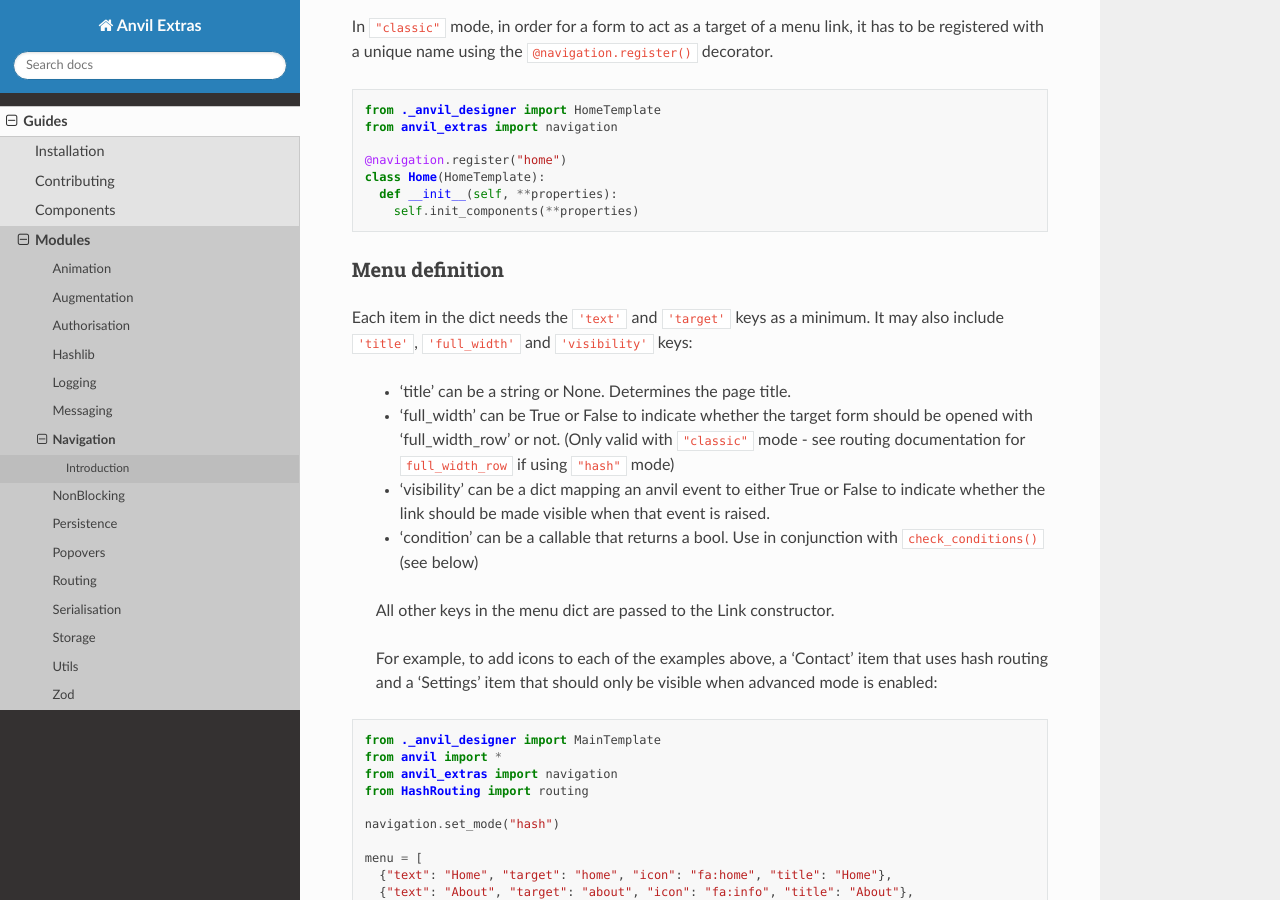
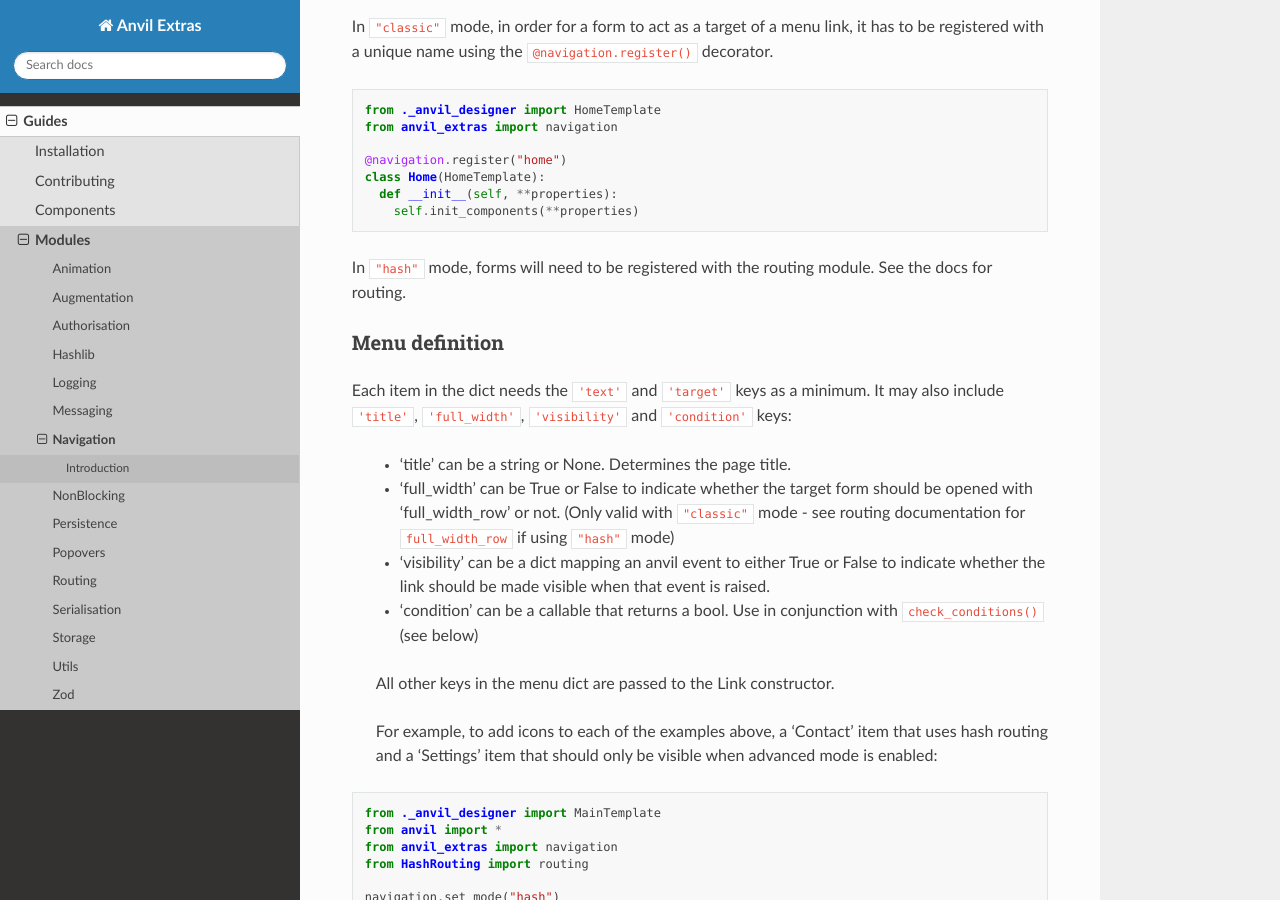
Before and after one commit to anvilistas/anvil-extras, a Sphinx documentation site: the page built from docs/guides/modules/navigation.rst, in a window 1280 px wide and 900 px high, scrolled down 1347 px. Built offline with Sphinx 7.4.7 and the Read the Docs theme 2.0.0, drawn with Linux system fonts in a browser that asks for light colours.

Commit message:
navigation - docs - add condition to list of keys

```diff
--- a/docs/guides/modules/navigation.rst
+++ b/docs/guides/modules/navigation.rst
@@ -72,10 +72,12 @@ In ``"classic"`` mode, in order for a form to act as a target of a menu link, it
       def __init__(self, **properties):
         self.init_components(**properties)
 
+In ``"hash"`` mode, forms will need to be registered with the routing module. See the docs for routing.
+
 Menu definition
 +++++++++++++++
 
-Each item in the dict needs the ``'text'`` and ``'target'`` keys as a minimum. It may also include ``'title'``, ``'full_width'`` and ``'visibility'`` keys:
+Each item in the dict needs the ``'text'`` and ``'target'`` keys as a minimum. It may also include ``'title'``, ``'full_width'``, ``'visibility'`` and ``'condition'`` keys:
 
  * 'title' can be a string or None. Determines the page title.
  * 'full_width' can be True or False to indicate whether the target form should be opened with 'full_width_row' or not. (Only valid with ``"classic"`` mode - see routing documentation for ``full_width_row`` if using ``"hash"`` mode)
```
